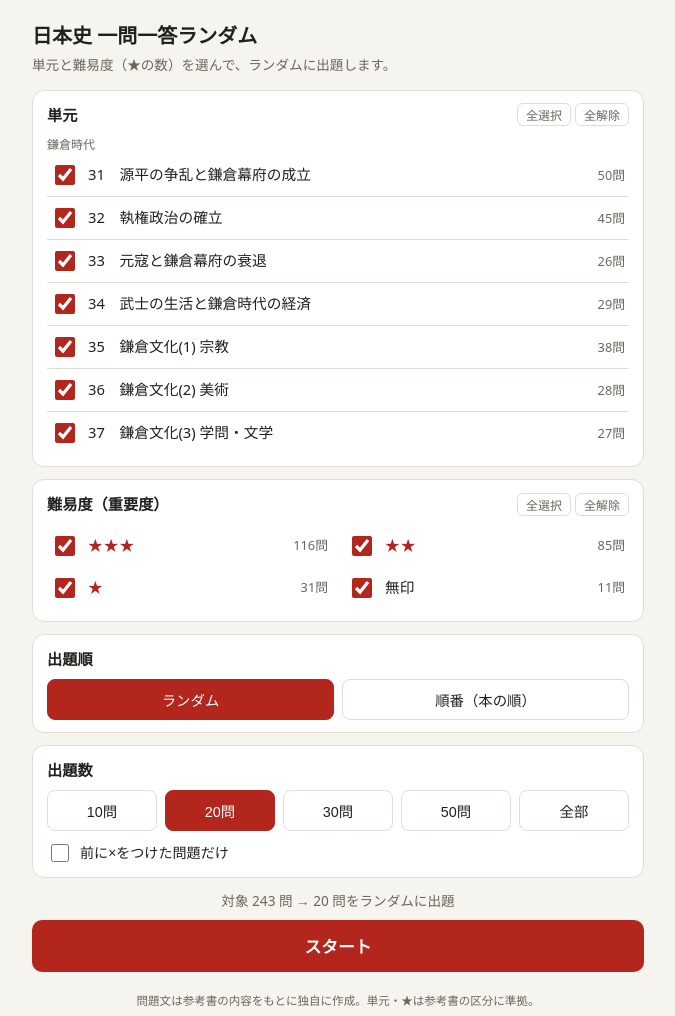
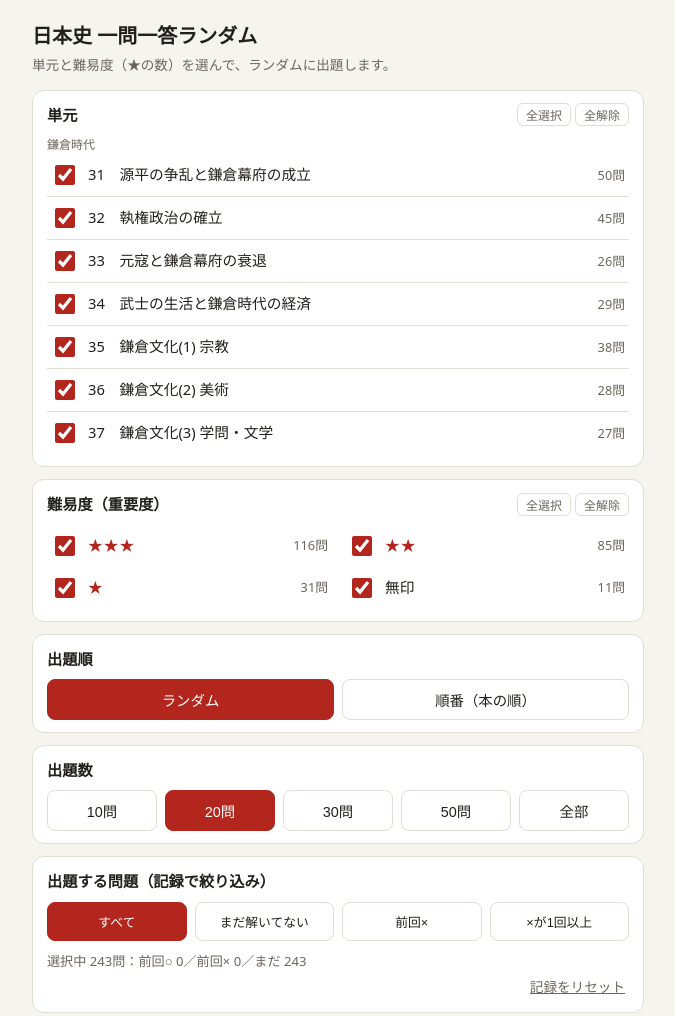
Before and after one commit to wafflard/mojiokoshi, a plain HTML site: page ichimon/index.html in a window 1280 px wide. Shown: the top 1016 px of the page, without its empty margins (302-977 px from the left). Drawn offline with Linux system fonts and the light colour scheme.

Commit message:
一問一答に正答・誤答の記録と、記録による絞り込みを追加
Co-Authored-By: Claude Opus 5.5 <noreply@anthropic.com>
Claude-Session: https://claude.ai/code/session_01WBaQVESGZw8vw9K21bn88y

```diff
--- a/ichimon/index.html
+++ b/ichimon/index.html
@@ -61,6 +61,13 @@
   ul.miss li{line-height:2;padding:10px 0;border-top:1px solid var(--line);font-size:.9rem}
   ul.miss li b{color:var(--accent);display:block}
   .hidden{display:none}
+  #filters button{font-size:.8rem;padding:9px 2px}
+  .stat{font-size:.82rem;color:var(--sub);margin:10px 0 0}
+  .confirm{margin-top:8px;padding:10px;border-radius:8px;background:var(--accent-soft);font-size:.85rem}
+  .rec{font-size:.75rem;color:var(--sub);margin-left:6px}
+  .rec .o{color:var(--ok)} .rec .x{color:var(--ng)}
+  label.chk .n{text-align:right;white-space:nowrap;flex:none}
+  label.chk .n small{display:block;font-size:.72rem}
   footer{color:var(--sub);font-size:.72rem;margin-top:20px;text-align:center}
 </style>
 </head>
@@ -94,7 +101,22 @@
   <section class="box" id="numBox">
     <h2>出題数</h2>
     <div class="row seg" id="nums"></div>
-    <label class="opt"><input type="checkbox" id="onlyMiss"> 前に×をつけた問題だけ</label>
+  </section>
+
+  <section class="box">
+    <h2>出題する問題（記録で絞り込み）</h2>
+    <div class="row seg" id="filters">
+      <button data-f="all">すべて</button>
+      <button data-f="new">まだ解いてない</button>
+      <button data-f="last">前回×</button>
+      <button data-f="ever">×が1回以上</button>
+    </div>
+    <p class="stat" id="stat"></p>
+    <div style="text-align:right"><button class="link" id="resetBtn">記録をリセット</button></div>
+    <div class="confirm hidden" id="resetConfirm">
+      今の端末に保存された正答・誤答の記録をすべて消します。
+      <div class="row" style="margin-top:8px"><button class="ghost" id="resetNo" style="flex:1">やめる</button><button class="big" id="resetYes" style="flex:1;padding:11px">消す</button></div>
+    </div>
   </section>
 
   <p class="count" id="count"></p>
@@ -149,7 +171,27 @@
     set:function(k,v){ try{ localStorage.setItem(k,JSON.stringify(v)); }catch(e){} }
   };
   var saved = store.get("ichimon-settings", {});
-  var missSet = store.get("ichimon-miss", {}); // key: q text -> true
+  // 記録: key -> {c:正解回数, w:誤答回数, l:前回(1=○,0=×), t:最終日時}
+  function plain(t){ return String(t).replace(/｛([^｜｝]*)｜[^｝]*｝/g, "$1"); }
+  function keyOf(x){ return x.u + ":" + plain(x.q); }
+  var log = store.get("ichimon-log", null);
+  if(!log){ // 旧「×だけ」記録からの引き継ぎ
+    log = {};
+    var old = store.get("ichimon-miss", {});
+    Object.keys(old).forEach(function(q){
+      items.forEach(function(x){ if(plain(x.q)===plain(q)) log[keyOf(x)] = {c:0,w:1,l:0,t:0}; });
+    });
+    store.set("ichimon-log", log);
+  }
+  var filter = saved.filter || "all";
+  function rec(x){ return log[keyOf(x)]; }
+  function pass(x){
+    var r = rec(x);
+    if(filter==="new") return !r;
+    if(filter==="last") return r && r.l===0;
+    if(filter==="ever") return r && r.w>0;
+    return true;
+  }
   var num = saved.num || 20;
   var mode = saved.mode || "random";
   var $ = function(id){ return document.getElementById(id); };
@@ -161,7 +203,7 @@
     var n = items.filter(function(x){return x.u===u.id;}).length;
     var on = !saved.units || saved.units.indexOf(u.id) >= 0;
     uHtml += '<label class="chk"><input type="checkbox" name="unit" value="'+u.id+'"'+(on?' checked':'')+'>'+
-      '<span>'+u.id+'　'+u.name+'</span><span class="n">'+n+'問</span></label>';
+      '<span>'+u.id+'　'+u.name+'</span><span class="n">'+n+'問<small id="us'+u.id+'"></small></span></label>';
   });
   $("units").innerHTML = uHtml;
 
@@ -210,9 +252,9 @@
     return [].map.call(document.querySelectorAll('input[name="'+name+'"]:checked'), function(c){ return +c.value; });
   }
   function pool(){
-    var us = checked("unit"), ss = checked("star"), only = $("onlyMiss").checked;
+    var us = checked("unit"), ss = checked("star");
     return items.filter(function(x){
-      return us.indexOf(x.u)>=0 && ss.indexOf(x.s)>=0 && (!only || missSet[x.q]);
+      return us.indexOf(x.u)>=0 && ss.indexOf(x.s)>=0 && pass(x);
     });
   }
   function fromIdx(len){
@@ -227,8 +269,37 @@
     var k = num==="全部" ? rest : Math.min(num, rest);
     $("count").textContent = "対象 " + p.length + " 問 → " + k + " 問を" + (mode==="order" ? "本の順に" : "ランダムに") + "出題";
     $("start").disabled = p.length === 0;
-    store.set("ichimon-settings", {units:checked("unit"), stars:checked("star"), num:num, mode:mode});
+    store.set("ichimon-settings", {units:checked("unit"), stars:checked("star"), num:num, mode:mode, filter:filter});
+    paintStats();
   }
+  function paintStats(){
+    // 単元ごと：解いた数と、前回○の割合
+    U.forEach(function(u){
+      var xs = items.filter(function(x){return x.u===u.id;}), done=0, good=0;
+      xs.forEach(function(x){ var r=rec(x); if(r){ done++; if(r.l===1) good++; } });
+      var el = $("us"+u.id); if(el) el.textContent = done ? (done+"問済・○"+Math.round(good/done*100)+"%") : "";
+    });
+    // 選択中の単元・★の内訳
+    var us = checked("unit"), ss = checked("star");
+    var xs = items.filter(function(x){ return us.indexOf(x.u)>=0 && ss.indexOf(x.s)>=0; });
+    var nw=0, o=0, w=0;
+    xs.forEach(function(x){ var r=rec(x); if(!r) nw++; else if(r.l===1) o++; else w++; });
+    $("stat").textContent = "選択中 " + xs.length + "問：前回○ " + o + "／前回× " + w + "／まだ " + nw;
+  }
+  function paintFilters(){
+    [].forEach.call($("filters").children, function(c){ c.classList.toggle("on", c.dataset.f===filter); });
+  }
+  paintFilters();
+  $("filters").addEventListener("click", function(e){
+    var b = e.target.closest("button"); if(!b) return;
+    filter = b.dataset.f; paintFilters(); update();
+  });
+  $("resetBtn").addEventListener("click", function(){ $("resetConfirm").classList.remove("hidden"); });
+  $("resetNo").addEventListener("click", function(){ $("resetConfirm").classList.add("hidden"); });
+  $("resetYes").addEventListener("click", function(){
+    log = {}; store.set("ichimon-log", log); try{ localStorage.removeItem("ichimon-miss"); }catch(e){}
+    $("resetConfirm").classList.add("hidden"); update();
+  });
   update();
 
   // --- 出題 ---
@@ -251,12 +322,18 @@
     var it = deck[idx];
     $("prog").textContent = (idx+1) + " / " + deck.length;
     $("barfill").style.width = (idx/deck.length*100) + "%";
-    $("qtag").innerHTML = it.u + " " + unitName(it.u) + "　<span class='star'>" + (it.s?STARLAB[it.s]:"") + "</span>";
+    $("qtag").innerHTML = it.u + " " + unitName(it.u) + "　<span class='star'>" + (it.s?STARLAB[it.s]:"") + "</span>" + recHtml(it);
     $("qtext").innerHTML = withYomi(it.q);
     $("atext").innerHTML = withYomi(it.a);
     $("atext").classList.remove("show");
     $("revealWrap").classList.remove("hidden");
     $("judge").classList.add("hidden");
+  }
+  function recHtml(x){
+    var r = rec(x);
+    if(!r) return "<span class='rec'>初めて</span>";
+    return "<span class='rec'>前回" + (r.l===1?"<span class='o'>○</span>":"<span class='x'>×</span>") +
+      "（<span class='o'>○" + r.c + "</span> <span class='x'>×" + r.w + "</span>）</span>";
   }
   function reveal(){
     $("atext").classList.add("show");
@@ -268,8 +345,10 @@
 
   function judge(ok){
     var it = deck[idx];
-    if(ok){ delete missSet[it.q]; } else { missSet[it.q] = true; misses.push(it); }
-    store.set("ichimon-miss", missSet);
+    var k = keyOf(it), r = log[k] || {c:0,w:0,l:0,t:0};
+    if(ok){ r.c++; r.l = 1; } else { r.w++; r.l = 0; misses.push(it); }
+    r.t = Date.now(); log[k] = r;
+    store.set("ichimon-log", log);
     idx++;
     if(idx >= deck.length) finish(); else render();
   }
```
